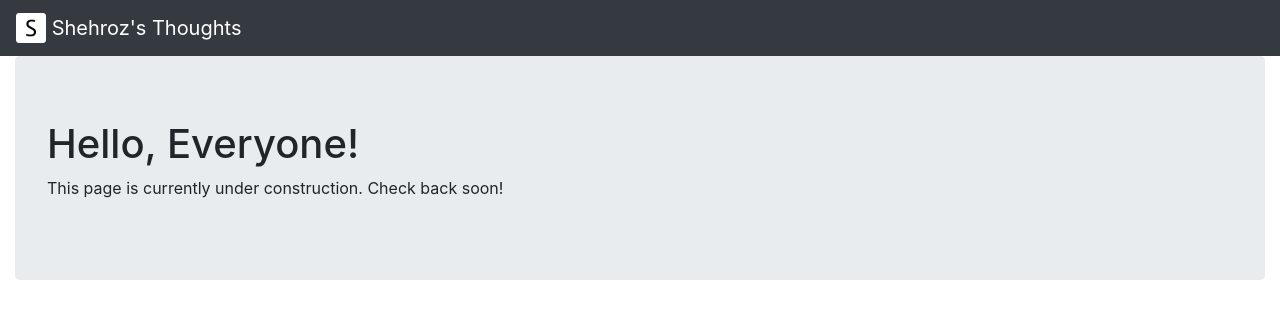
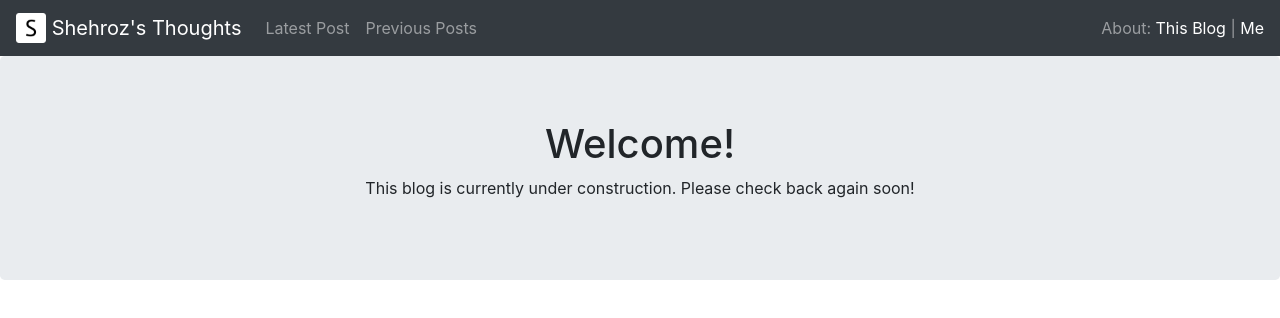
Before and after one commit to syedshehrozhussain/my-website, a React (Create React App) app: page / in a window 1280 px wide. Shown: the top 318 px of the page. Built offline with nearby package versions, Linux system fonts and the light colour scheme.

Commit message:
Adding navigation and aligh jumbotron content

```diff
--- a/src/sections/body/Body.js
+++ b/src/sections/body/Body.js
@@ -1,15 +1,27 @@
 import React from 'react';
 import Container from 'react-bootstrap/Container';
 import Jumbotron from 'react-bootstrap/Jumbotron';
+import Row from 'react-bootstrap/Row';
+import Col from 'react-bootstrap/Col';
 
 function Body() {
     return (
-        <Container fluid>
+        <Container fluid className="p-0">
             <Jumbotron>
-                <h1>Hello, Everyone!</h1>
-                <p>
-                    This page is currently under construction. Check back soon!
-                </p>
+                <Row>
+                    <Col>
+                        <h1 className="d-flex justify-content-center">
+                            Welcome!
+                        </h1>
+                    </Col>
+                </Row>
+                <Row>
+                    <Col>
+                        <p className="d-flex justify-content-center">
+                            This blog is currently under construction. Please check back again soon!
+                        </p>
+                    </Col>
+                </Row>
             </Jumbotron>
         </Container>
     );
--- a/src/sections/header/Header.js
+++ b/src/sections/header/Header.js
@@ -1,10 +1,10 @@
 import React from 'react';
 import Navbar from 'react-bootstrap/Navbar';
-
+import Nav from 'react-bootstrap/Nav';
 
 function Header() {
     return (
-        <Navbar bg="dark" variant="dark">
+        <Navbar bg="dark" variant="dark" expand="lg">
             <Navbar.Brand>
                 <img
                     src="./apple-touch-icon.png"
@@ -15,6 +15,16 @@ function Header() {
                 />{' '}
                 Shehroz's Thoughts
             </Navbar.Brand>
+            <Navbar.Toggle aria-controls="basic-navbar-nav" />
+            <Navbar.Collapse id="basic-navbar-nav">
+                <Nav className="mr-auto">
+                    <Nav.Link href="#link">Latest Post</Nav.Link>
+                    <Nav.Link href="#link">Previous Posts</Nav.Link>
+                </Nav>
+                <Navbar.Text>
+                    About: <a href="#link">This Blog</a> | <a href="#link">Me</a>
+                </Navbar.Text>
+            </Navbar.Collapse>
         </Navbar>
     );
 }
```
